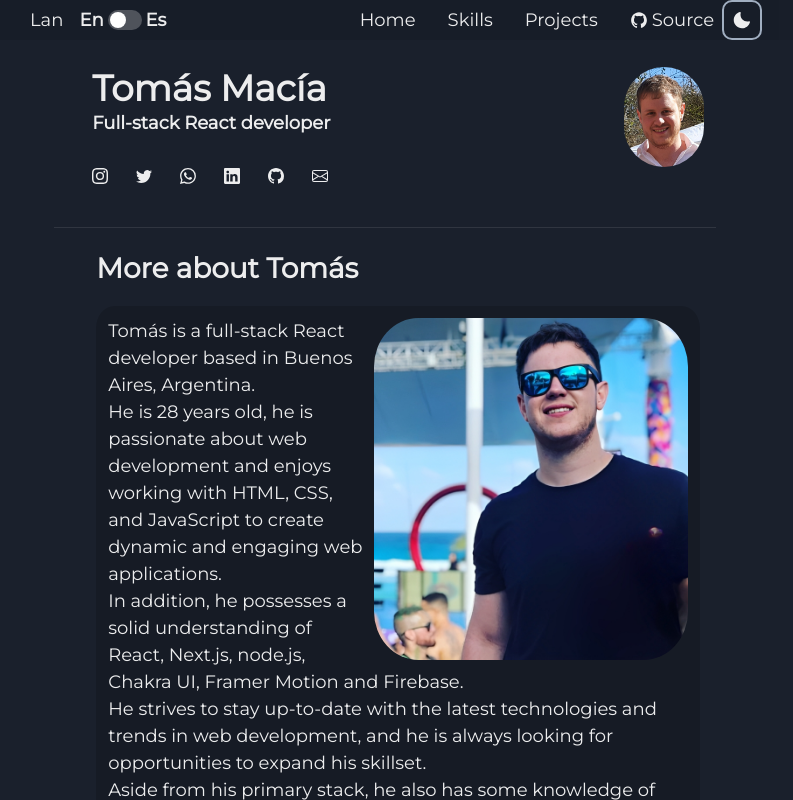
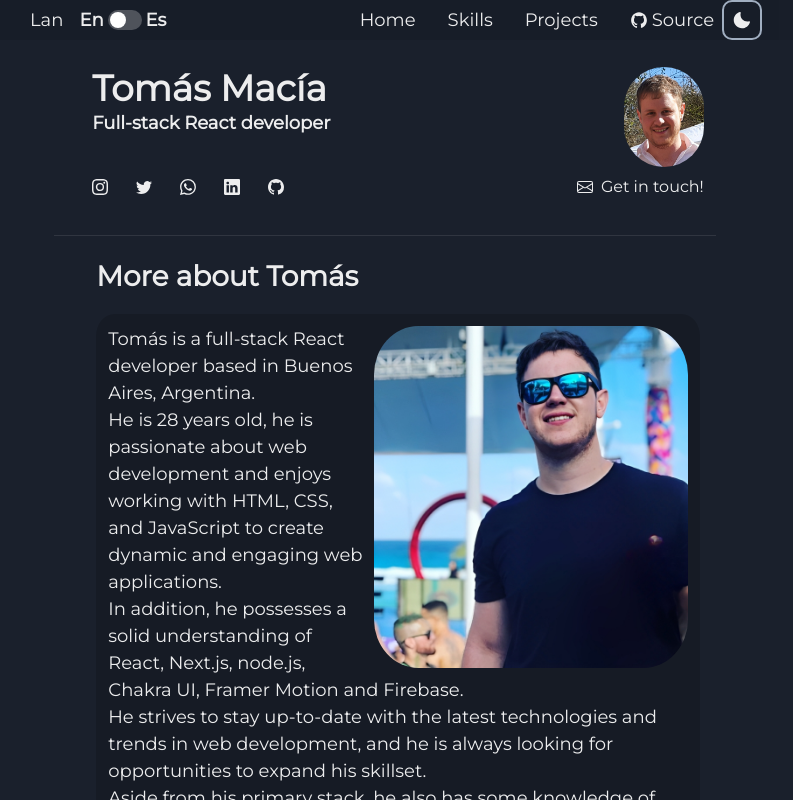
Before and after one commit to tomimacia/tomas-macia, a Next.js app: page / in a window 1280 px wide. Shown: the top 800 px of the page, without its empty margins (242-1035 px from the left). Built offline with nearby package versions, Linux system fonts and the light colour scheme.

Commit message:
Social media update

```diff
--- a/components/Layout/SocialMedia.js
+++ b/components/Layout/SocialMedia.js
@@ -1,24 +1,36 @@
-import { Flex, Icon } from "@chakra-ui/react";
+import { Flex, Icon, Text } from "@chakra-ui/react";
 import Link from "next/link";
-import { SocialMediaData } from "../../data/SocialMediaData";
+import { SocialMediaData, MailData } from "../../data/SocialMediaData";
+import { useLanguage } from "../../context/languageContext";
 
 export const SocialMedia = () => {
+  const language = useLanguage();
   return (
-    <Flex gap={7} w="100%">
+    <Flex mt={2} w="100%" align="center" justify="space-between">
+      <Flex gap={7}>
         {SocialMediaData.map((media, i) => {
-        const { href, title, icon } = media;
+          const { href, title, MediaIcon } = media;
           return (
             <Link
-            key={title+"Icon"}
-            title={title}
               href={href}
+              key={title + "Icon"}
               rel="noreferred noopener"
               target="_blank"
             >
-            <Icon as={icon} />
+              <MediaIcon title={title} cursor="Pointer" />
             </Link>
           );
         })}
       </Flex>
+      <Flex align="center" gap={2}>
+        <Link href={MailData.href} rel="noreferred noopener" target="_blank">
+          <MailData.MediaIcon title={MailData.title} cursor="pointer" />
+        </Link>
+
+        <Text>
+          {MailData.text[language === "English" ? "English" : "Español"]}
+        </Text>
+      </Flex>
+    </Flex>
   );
 };
--- a/data/SocialMediaData.js
+++ b/data/SocialMediaData.js
@@ -11,19 +11,33 @@ export const SocialMediaData = [
   {
     href: "https://www.instagram.com/tomimacia",
     title: "Instagram",
-    icon: BsInstagram,
+    MediaIcon: BsInstagram,
   },
   {
     href: "https://www.twitter.com/tomimacia",
     title: "Twitter",
-    icon: BsTwitter,
+    MediaIcon: BsTwitter,
   },
-  { href: "https://wa.me/541161685995", title: "WhatsApp", icon: BsWhatsapp },
+  {
+    href: "https://wa.me/541161685995",
+    title: "WhatsApp",
+    MediaIcon: BsWhatsapp,
+  },
   {
     href: "https://www.linkedin.com/in/tomas-eduardo-macia/",
     title: "LinkedIn",
-    icon: BsLinkedin,
+    MediaIcon: BsLinkedin,
   },
-  { href: "https://github.com/tomimacia/", title: "Github", icon: BsGithub },
-  { href: "mailto: tomasemacia@gmail.com", title: "Mail", icon: BsEnvelope },
+  {
+    href: "https://github.com/tomimacia/",
+    title: "Github",
+    MediaIcon: BsGithub,
+  },
 ];
+
+export const MailData = {
+  href: "mailto: tomasemacia@gmail.com",
+  title: "Mail",
+  MediaIcon: BsEnvelope,
+  text: { English: "Get in touch!", Español: "Contáctame!" },
+};
```
Lines whose indentation alone changed are shown as unchanged.
